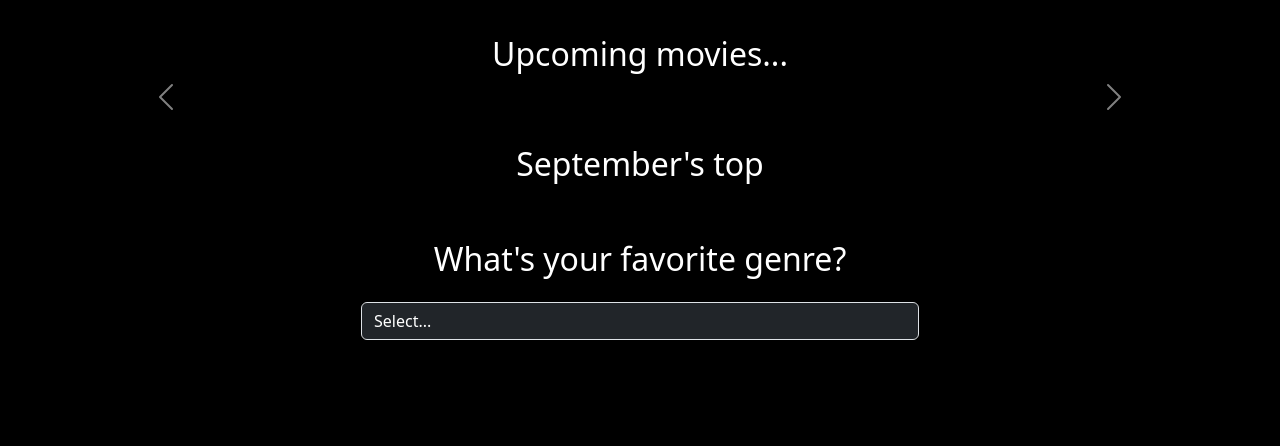
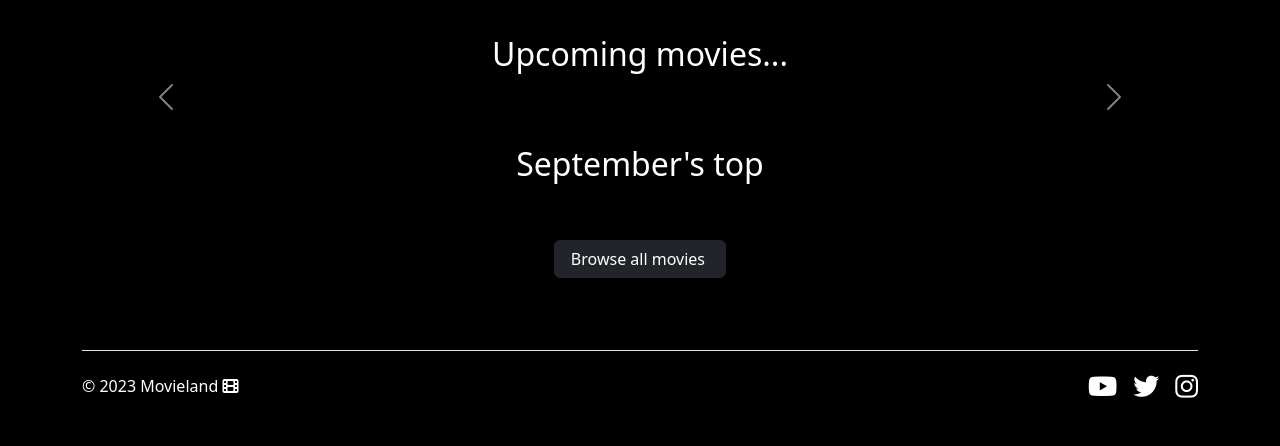
Before and after one commit to Hamayoon-yousafi/movieland, a Django app: page / in a window 1280 px wide. Shown: the part 463-909 px from the top of the page. Before the commit the page ends 803 px from the top, so only its background shows below. Run offline with Django 4.2, Linux system fonts and the light colour scheme; data that the repository does not hold is empty; some libraries are stand-ins or nearby versions; some web fonts are replaced.

Commit message:
designed home-page

```diff
--- a/movies/templates/movies/home_page.html
+++ b/movies/templates/movies/home_page.html
@@ -92,16 +92,19 @@
                     <i class="fa-solid fa-angle-right text-lg"></i>
                 </button>
             </div>
-        {% else %}
+        {% elif request.user.is_authenticated and not request.user.profile.favorite_genre %}
             <div class="favorite-genre mt-5">
                 <h2 class="text-white text-center mb-4">What's your favorite genre?</h2>
                 <div class="genres m-auto w-50">
-                    <select class="form-control bg-dark text-white">
-                        <option value="" selected>Select...</option>
-                        {% for genre in genres %}
-                            <option value="{{ genre.id }}">{{ genre.name }}</option>
-                        {% endfor %}
-                    </select>
+                    <form action="{% url 'update-profile' %}" method="POST" onchange="this.submit()">
+                        {% csrf_token %}
+                        <select class="form-control bg-dark text-white" name="favorite_genre">
+                            <option value="" selected>Select...</option>
+                            {% for genre in genres %}
+                                <option value="{{ genre.id }}">{{ genre.name }}</option>
+                            {% endfor %}
+                        </select>
+                    </form>
                 </div>
             </div>
         {% endif %}
@@ -173,6 +176,10 @@
             </div>
         {% endif %}
 
+        <div class="mt-5 text-center">
+            <a href="{% url 'movies' %}" class="btn btn-dark px-3">Browse all movies <i class="fa fa-arrow-rght"></i></a>
+        </div>
+
     </div>
 
 {% endblock %}
--- a/movies/views/movie_views.py
+++ b/movies/views/movie_views.py
@@ -23,6 +23,7 @@ class MoviesHomePage(TemplateView):
             'being_discussed': Movie.objects.annotate(num_reviews=Count('review')).order_by('-num_reviews', '-release_date')[:20],
             'popular': movies.order_by('-total_positive_votes', '-release_date')[:20],
             'genres': MovieGenre.objects.all(),
+            'movies_count': movies.count
         })
         return context
 
--- a/static/js/main_movies.js
+++ b/static/js/main_movies.js
@@ -7,7 +7,6 @@ let prevScrollLeft = false;
 function targetCarousel(carouselID){
     if (!carousel) {
         carousel = document.getElementById(carouselID);
-        console.log(carousel);
         carousel.addEventListener('mousedown', dragStart)
         carousel.addEventListener('touchstart', dragStart)
 
--- a/static/styles/main.css
+++ b/static/styles/main.css
@@ -11,8 +11,17 @@ body {
     font-size: 26px;
 }
 
-.nav {
+.navbar-customization {
     position: absolute;
     background: #00000065;
     width: 100%;
 }
+
+footer {
+    position: static !important;
+    bottom: 0;
+}
+
+.footer-link {
+    font-size: 26px;
+}
--- a/static/styles/movies_main_page.css
+++ b/static/styles/movies_main_page.css
@@ -58,7 +58,6 @@
     padding: 15px;
     height: 100%;
     color: white;
-    transform: translate(0px, 420px);
     opacity: 0;
     transition: all ease-in-out 0.3s;
 }
@@ -72,7 +71,6 @@
 }
 
 .custom-carousel-item:hover .carousel-item-text-area {
-    transform: translate(0px, 0px);
     opacity: 1;
     transition: all ease-in-out 0.3s;
 }
--- /dev/null
+++ b/templates/components/footer.html
@@ -0,0 +1,13 @@
+<div class="container pt-5">
+    <footer class="d-flex flex-wrap justify-content-between align-items-center py-3 my-4 border-top">
+        <div class="col-md-4 d-flex align-items-center">
+          <span class="mb-3 mb-md-0 text-white">© 2023 Movieland <i class="fa-solid fa-film"></i></span>
+        </div>
+
+        <ul class="nav col-md-4 justify-content-end list-unstyled d-flex">
+          <li class="ms-3"><a class="footer-link text-white" href="#"><i class="fa-brands fa-youtube"></i></a></li>
+          <li class="ms-3"><a class="footer-link text-white" href="#"><i class="fa-brands fa-twitter"></i></a></li>
+          <li class="ms-3"><a class="footer-link text-white" href="#"><i class="fa-brands fa-instagram"></i></a></li>
+        </ul>
+    </footer>
+</div>
--- a/templates/components/navbar.html
+++ b/templates/components/navbar.html
@@ -1,4 +1,4 @@
-<nav class="nav p-2">
+<nav class="nav navbar-customization p-2">
     <div class="container d-flex justify-content-between">
         <div class="nav-logo d-flex align-items-center">
             <a class="navbar-brand" id="logo" href="{% url 'home-page' %}">Movieland <i class="fa-solid fa-film"></i></a>
--- a/templates/main.html
+++ b/templates/main.html
@@ -18,6 +18,7 @@
     {% block content %}
     {% endblock content %}
 
+    {% include 'components/footer.html' %}
 
     <script src="https://cdnjs.cloudflare.com/ajax/libs/bootstrap/5.3.2/js/bootstrap.min.js" integrity="sha512-WW8/jxkELe2CAiE4LvQfwm1rajOS8PHasCCx+knHG0gBHt8EXxS6T6tJRTGuDQVnluuAvMxWF4j8SNFDKceLFg==" crossorigin="anonymous" referrerpolicy="no-referrer"></script>
     <script src="https://cdnjs.cloudflare.com/ajax/libs/bootstrap/5.3.2/js/bootstrap.esm.min.js" integrity="sha512-9IAuCQeqbsF/CP2TJ7avKUW9/+dODxnKuPyj42O++oHkjGuuqj3ZLzTFtCihuRjb5G/aGefieF21ZoRG5kwzwA==" crossorigin="anonymous" referrerpolicy="no-referrer"></script>
--- a/user/urls.py
+++ b/user/urls.py
@@ -1,8 +1,9 @@
 from django.urls import path
-from .views import Login, Logout, RegistrationView
+from .views import Login, Logout, RegistrationView, update_user_genre
 
 urlpatterns = [
     path('login/', Login.as_view(), name='login'),
     path('logout/', Logout.as_view(), name='logout'),
     path('register/', RegistrationView.as_view(), name='register'),
+    path('update-profile/', update_user_genre, name='update-profile'),
 ]
```
Also changed, not shown: user/views.py (+10 -2 lines).
